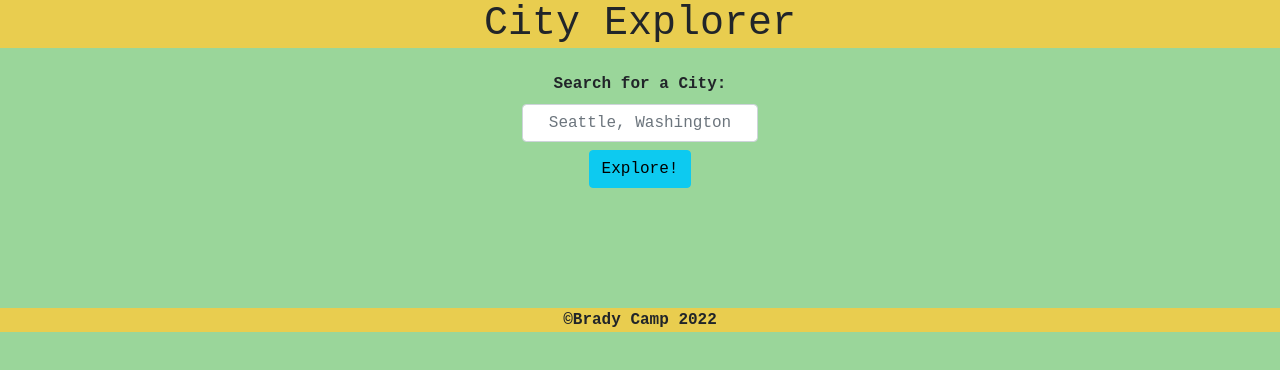
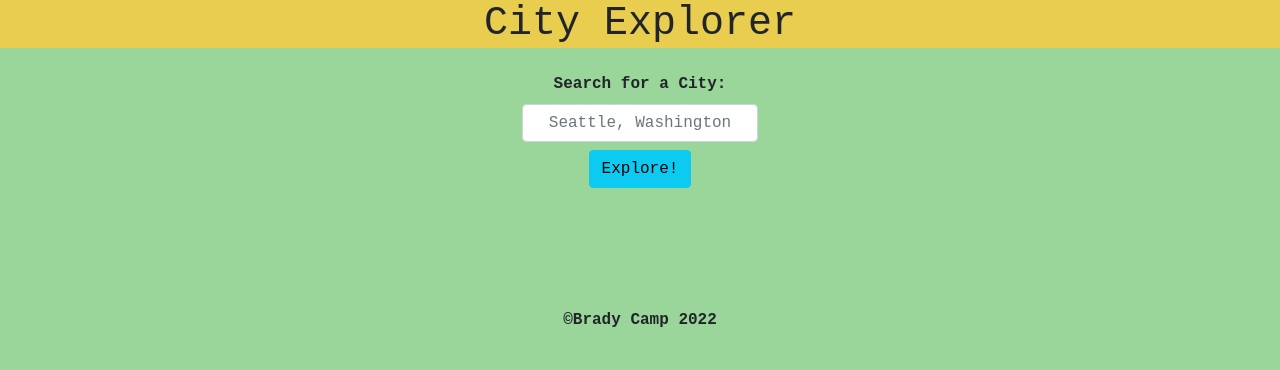
Before and after one commit to bradyjcamp/city-explorer, a React (Create React App) app: page / in a window 1280 px wide. Shown: the top 370 px of the page. Built offline with nearby package versions, Linux system fonts and the light colour scheme; no server answers.

Commit message:
small edits to css

```diff
--- a/src/App.css
+++ b/src/App.css
@@ -47,7 +47,3 @@
 h1{
   background-color: rgb(233, 205, 79);
 }
-
-footer{
-  background-color: rgb(233, 205, 79);
-}
```
